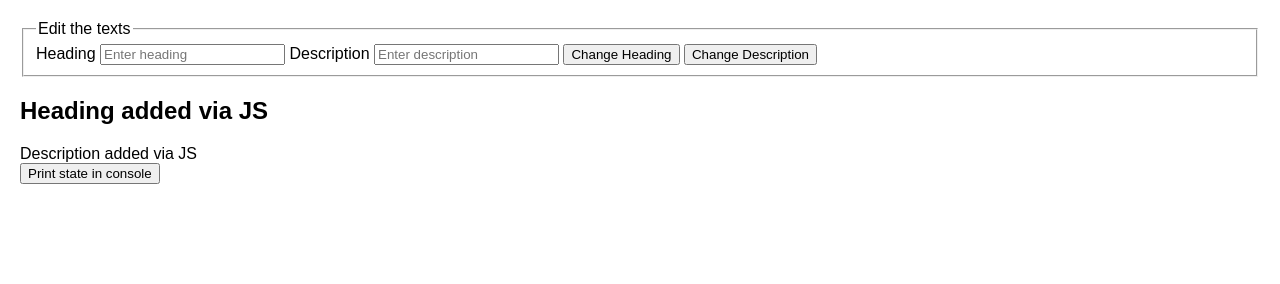
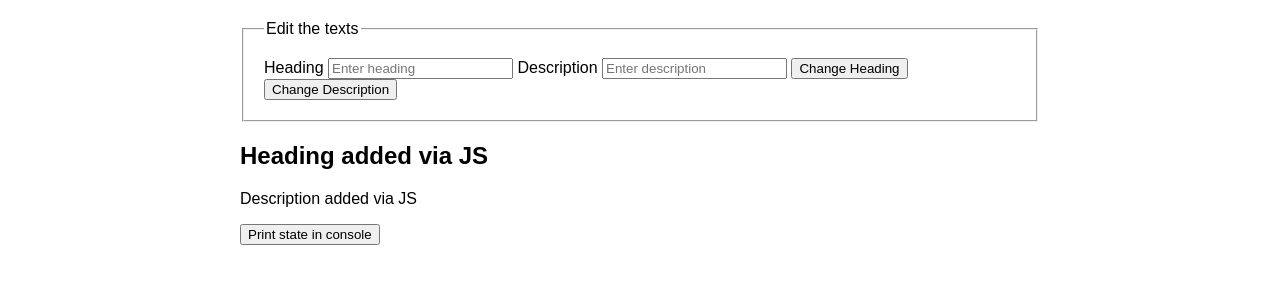
Before and after one commit to quicoto/two-way-data-binding, a website with bundled scripts: page develop/index.html in a window 1280 px wide. Built offline with nearby package versions, Linux system fonts and the light colour scheme.

```diff
--- a/develop/index.html
+++ b/develop/index.html
@@ -9,10 +9,12 @@
   <style>
     body { margin: 20px; font-family: Arial, Helvetica, sans-serif; }
     main { max-width: 800px; margin: 0 auto; }
-    fieldset { margin-bottom: 20px; }
+    fieldset { margin-bottom: 20px; padding: 20px; }
+    p { margin-bottom: 15px; }
   </style>
 </head>
 <body>
+  <main>
     <fieldset>
       <legend>Edit the texts</legend>
       <label for="heading">Heading</label>
@@ -25,7 +27,8 @@
     <section id="welcome">
       <h1 data-custom-bind="site.general.heading">Non-JS heading</h1>
       <div data-custom-bind="site.general.description">Non-JS despcription</div>
-    <button id="log-state">Print state in console</button>
+      <p><button id="log-state">Print state in console</button></p>
     </section>
+  </main>
 </body>
 </html>
```
Also changed, not shown: README.md. Lines whose indentation alone changed are shown as unchanged.
